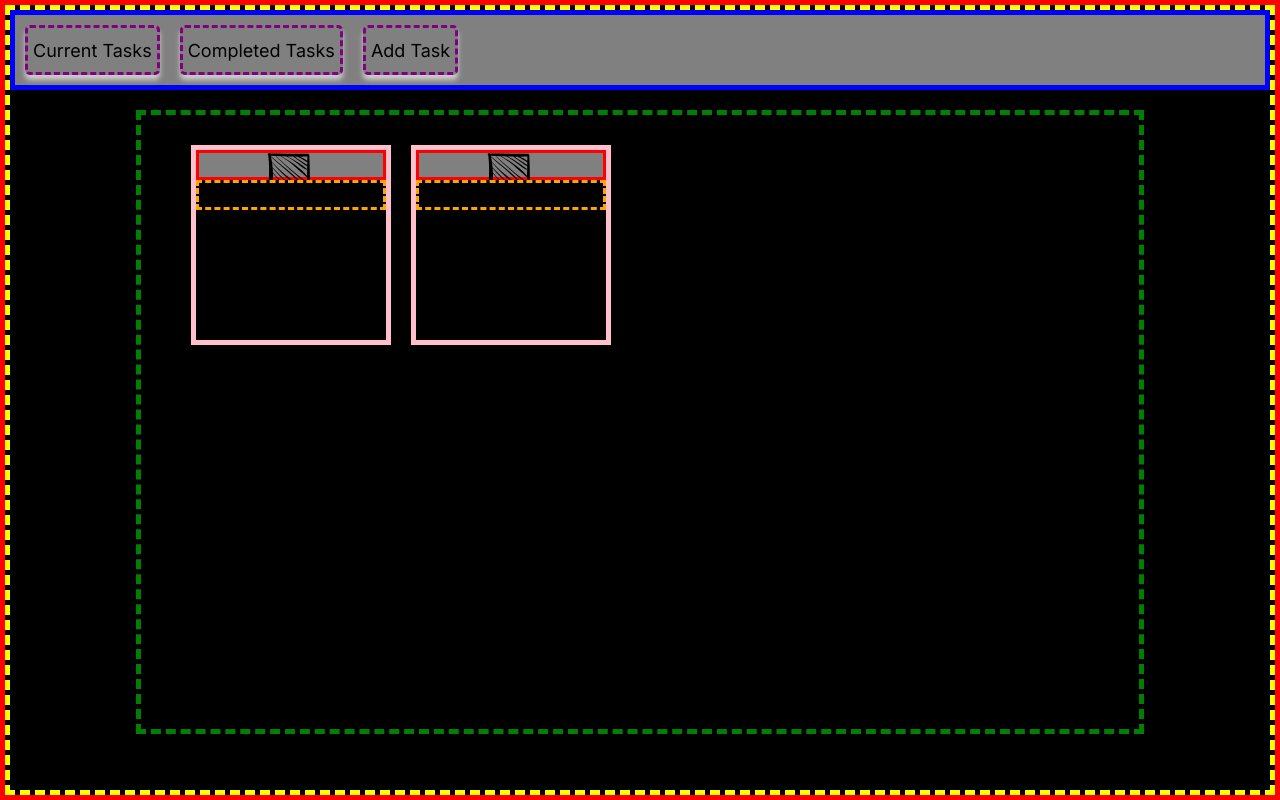
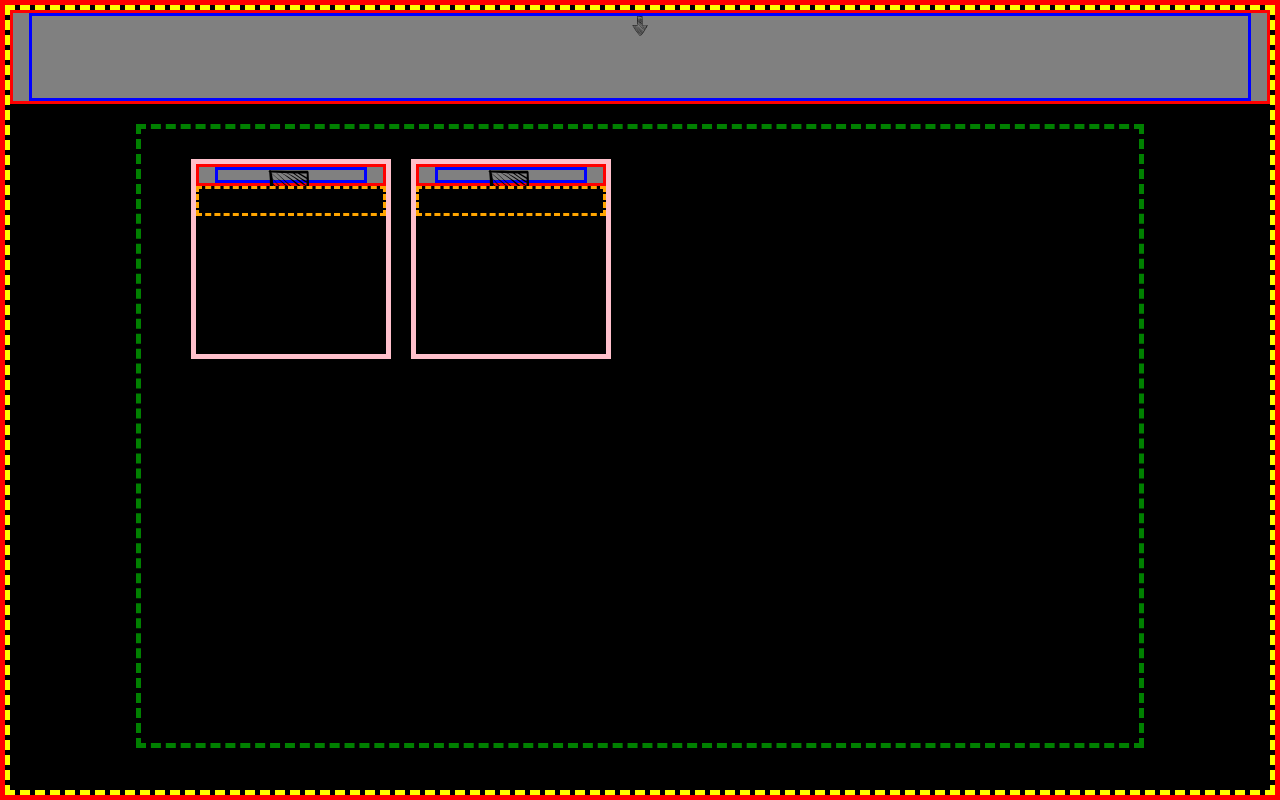
Before and after one commit to BenjaminBrandon/Todo-app, a Next.js app: page /NewTodo in a window 1280 px wide. Built offline with nearby package versions, Linux system fonts and the light colour scheme.

Commit message:
attempting to add and manipulate an svg, added some base styling and structure to the application

```diff
--- a/src/app/NewTodo/TaskCardNavbar.tsx
+++ b/src/app/NewTodo/TaskCardNavbar.tsx
@@ -1,10 +1,10 @@
 import React, { useState } from 'react';
 import styles from '../stylesheets/TaskCardNavbar.module.scss';
 
-const TaskCardNavbar = props => {
+const TaskCardNavbar = (props: React.JSX.Element) => {
   return (
     <nav className={styles.taskCardNavbar}>
-      <ul className={styles.taskCardNavbarnav}>{props.children}</ul>
+      <ul className={styles.ul}>{props.children}</ul>
     </nav>
   );
 };
--- a/src/app/NewTodo/Todo.tsx
+++ b/src/app/NewTodo/Todo.tsx
@@ -5,6 +5,11 @@ import React, { useState } from 'react';
 import TaskBoard from './CurrentTaskBoard';
 import '../stylesheets/index.scss';
 import AddTaskModal from './AddTaskModal';
+//temp :
+import TaskCardNavbar from './TaskCardNavbar';
+import TaskCardNavbarItem from './TaskCardNavbarItem';
+import downArrow from './icons/down-arrow-sketch.svg';
+import Image from 'next/image';
 
 //how to pass down setState function
 
@@ -35,7 +40,18 @@ const ToDo = () => {
 
   return (
     <div className="mainBody">
-      <div className="navBar">
+      <TaskCardNavbar>
+        <TaskCardNavbarItem
+          icon={
+            <Image
+              src={downArrow}
+              alt="im here"
+              style={{ height: '20px', width: '20px' }}
+            />
+          }
+        />
+      </TaskCardNavbar>
+      {/* <div className="navBar">
         <button
           onClick={() => {
             currentTaskBoard();
@@ -51,7 +67,7 @@ const ToDo = () => {
           Completed Tasks
         </button>
         <button onClick={() => setIsModalOpen(true)}>Add Task</button>
-      </div>
+      </div> */}
       <AddTaskModal
         addNewTask={addNewTask}
         isOpen={isModalOpen}
--- a/src/app/stylesheets/TaskCardNavbar.module.scss
+++ b/src/app/stylesheets/TaskCardNavbar.module.scss
@@ -1,29 +1,34 @@
 .taskCardNavbar {
-  height: 30px;
+  height: 12%;
+  width: 100%;
   background-color: grey;
   color: black;
   padding: 0 1rem;
   border: 3px solid red;
-}
-
-.taskCardNavbarnav {
-  max-width: 100%;
-  height: 100%;
   display: flex;
   justify-content: flex-end;
 }
 
+.ul {
+  height: 100%;
+  width: 100%;
+  display: flex;
+  justify-content: center;
+  border: 3px solid blue;
+}
+
 .nav-item {
-  width: 80%;
-  background-color: white;
+  width: 20px;
+  height: 20px;
+  border: 5px dashed green;
   display: flex;
   justify-content: center;
   align-items: center;
 }
 
 .icon-button {
-  width: 100%;
-  height: 100%;
+  width: 20px;
+  height: 20px;
   border-radius: 50%;
   margin: 2px;
   padding: 5px;
```
Also changed, not shown: src/app/NewTodo/icons/down-arrow-sketch.svg.
